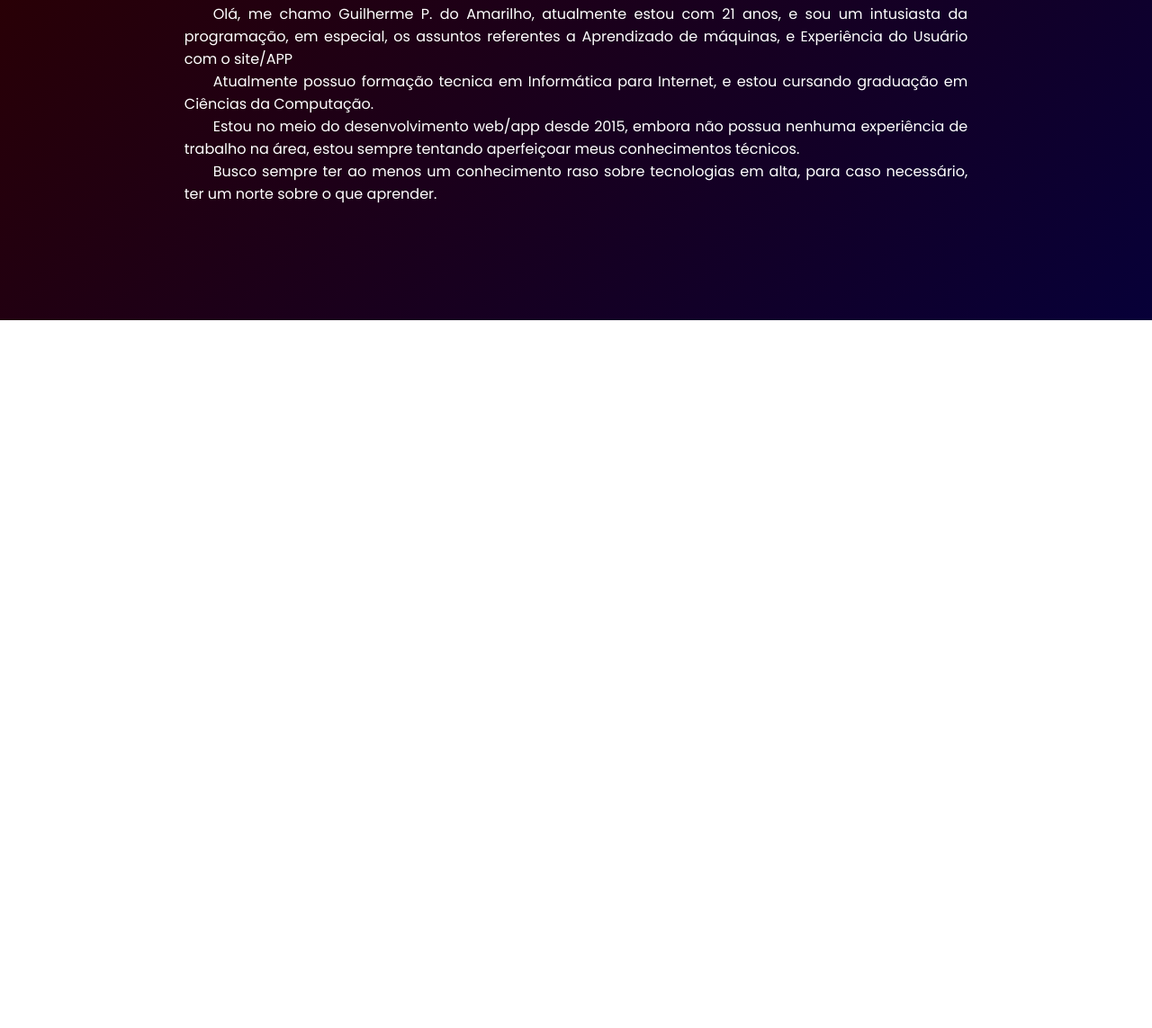
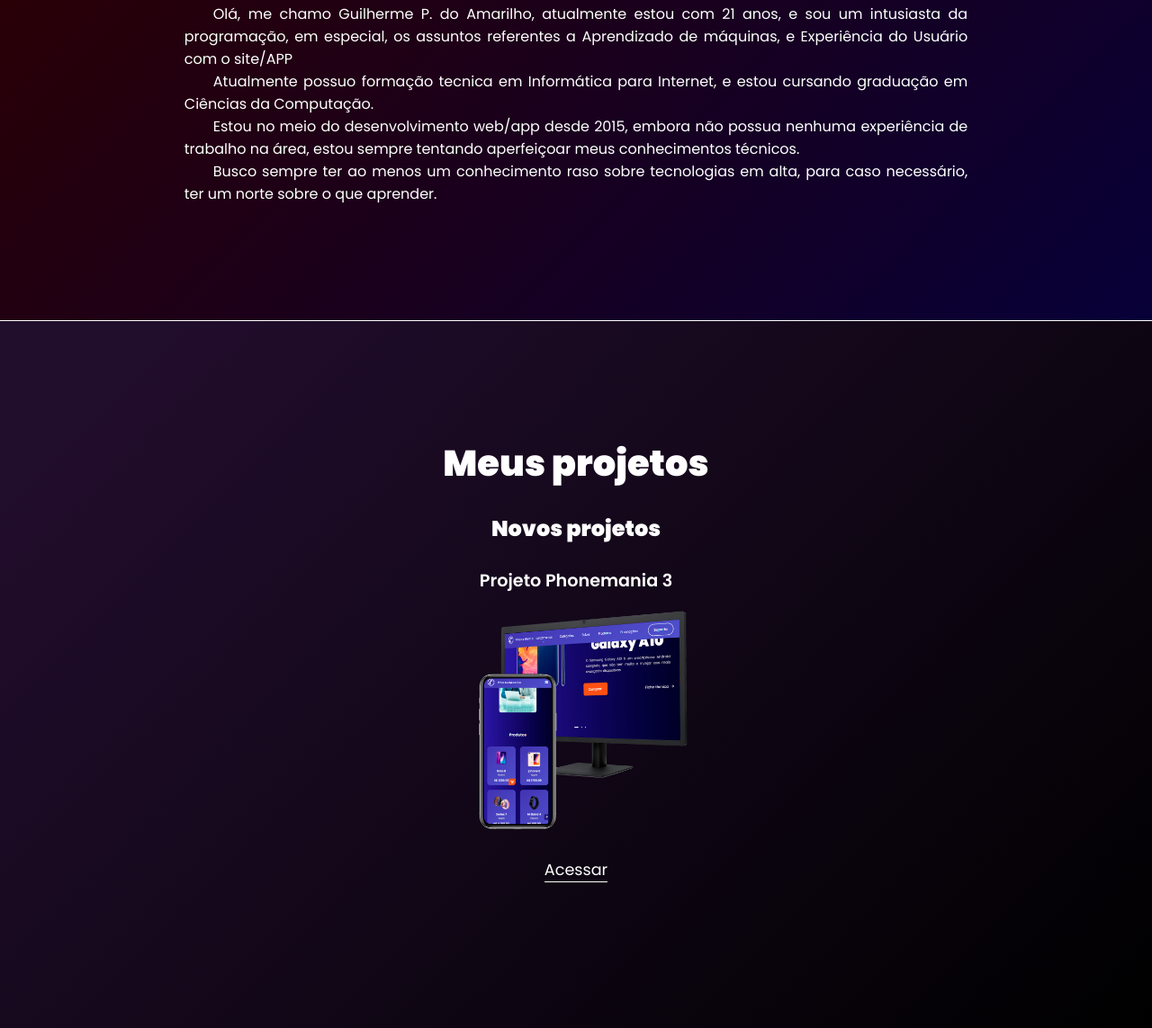
Before and after one commit to GuilhermeAmarilho/Portifolio, a plain HTML site: page index.html in a window 1280 px wide. Shown: the part 1200-2343 px from the top of the page at 90% size. Before the commit the page ends 1556 px from the top, so only its background shows below. Drawn offline with Linux system fonts and the light colour scheme.

Commit message:
att diario

```diff
--- a/assets/css/main.css
+++ b/assets/css/main.css
@@ -118,3 +118,76 @@ section.sobre div.sobre__body p{
 .sobre__content__atual{
     display: block !important;
 }
+
+/* PROJETOS */
+/* -------------------------------------------------- */
+
+section.projetos{
+    display: flex;
+    flex-direction: column;
+    /* height: 100vh; */
+    padding: 10vw;
+    background: linear-gradient(135deg, rgb(33, 13, 44) 10%, rgb(0, 0, 0) 100%);
+    border-top: 1px solid white;
+    align-items: center;
+}
+section.projetos>h1{
+    font-size: 2.5em;
+    margin-bottom: 2vw;
+}
+.projetos__novos__content {
+    width: 60vw;
+    padding: 2vw 0 30vw 0;
+    display: flex;
+    flex-direction: column;
+    align-items: center;
+}
+.projetos__novos h1{
+    text-align: center;
+}
+div.projetos__projeto{
+    display: flex;
+    flex-direction: column;
+    align-items: center;
+    position: absolute;
+    opacity: 0;
+    animation: display 10s infinite;
+}
+div.projetos__projeto p{
+    font-size: 1.2em;
+    font-weight: 600;
+}
+div.projetos__projeto img{
+    width: 20vw;
+    padding: 1vw 0 2vw 0;
+}
+div.projetos__projeto a{
+    font-size: 1.1em;
+    border-bottom: 1px solid white;
+}
+@keyframes display {
+    0% {
+        transform: translateX(200px);
+        opacity: 0;
+    }
+    10% {
+        transform: translateX(0);
+        opacity: 1;
+    }
+    20% {
+        transform: translateX(0);
+        opacity: 1;
+    }
+    30% {
+        transform: translateX(-200px);
+        opacity: 0;
+    }
+    100% {
+        transform: translateX(-200px);
+        opacity: 0;
+    }
+}
+.projetos__projeto:nth-child(2) {animation-delay: 2s;}
+.projetos__projeto:nth-child(3) {animation-delay: 4s;}
+.projetos__projeto:nth-child(4) {animation-delay: 6s;}
+.projetos__projeto:nth-child(5) {animation-delay: 8s;}
--- a/index.html
+++ b/index.html
@@ -26,7 +26,7 @@
                         <a href="#sobre" class="nav__link">Sobre</a>
                     </li>
                     <li class="nav__item">
-                        <a href="#sec2" class="nav__link">Projetos</a>
+                        <a href="#projetos" class="nav__link">Projetos</a>
                     </li>
                     <li class="nav__item">
                         <a href="#sec3" class="nav__link">Habilidades</a>
@@ -57,7 +57,7 @@
             </div>
         </section>
         <section class="sobre" id="sobre">
-            <h1 class="sobre__h1">Sobre Mim</h1>
+            <h1 class="sobre__h1">Minha História</h1>
             <div class="sobre__head">
                 <div class="sobre__item__1 sobre__head__item sobre__atual">
                     <img src="assets/img/sobre_mim.png" class="sobre__item__1" alt="pessoa c/ computador">
@@ -108,6 +108,34 @@
                 </div>
             </div>
         </section>
+        <section class="projetos" id="projetos">
+            <h1>Meus projetos</h1>
+            <div class="projetos__novos">
+                <h1>Novos projetos</h1>
+                <div class="projetos__novos__content">
+                    <div class="projetos__projeto">
+                        <p>Projeto Phonemania 1</p>
+                        <img src="assets/img/projetos/projetos1-img.png" alt="projeto">
+                        <a href="#">Acessar</a>
+                    </div>
+                    <div class="projetos__projeto">
+                        <p>Projeto Phonemania 2</p>
+                        <img src="assets/img/projetos/projetos1-img.png" alt="projeto">
+                        <a href="#">Acessar</a>
+                    </div>
+                    <div class="projetos__projeto">
+                        <p>Projeto Phonemania 3</p>
+                        <img src="assets/img/projetos/projetos1-img.png" alt="projeto">
+                        <a href="#">Acessar</a>
+                    </div>
+                    <div class="projetos__projeto">
+                        <p>Projeto Phonemania 4</p>
+                        <img src="assets/img/projetos/projetos1-img.png" alt="projeto">
+                        <a href="#">Acessar</a>
+                    </div>
+                </div>
+            </div>
+        </section>
     </main>
     <script src="assets/js/scroll.js"></script>
     <script src="assets/js/letreiroNome.js"></script>
```
Also changed, not shown: assets/img/projetos/projetos1-img.png (added).
